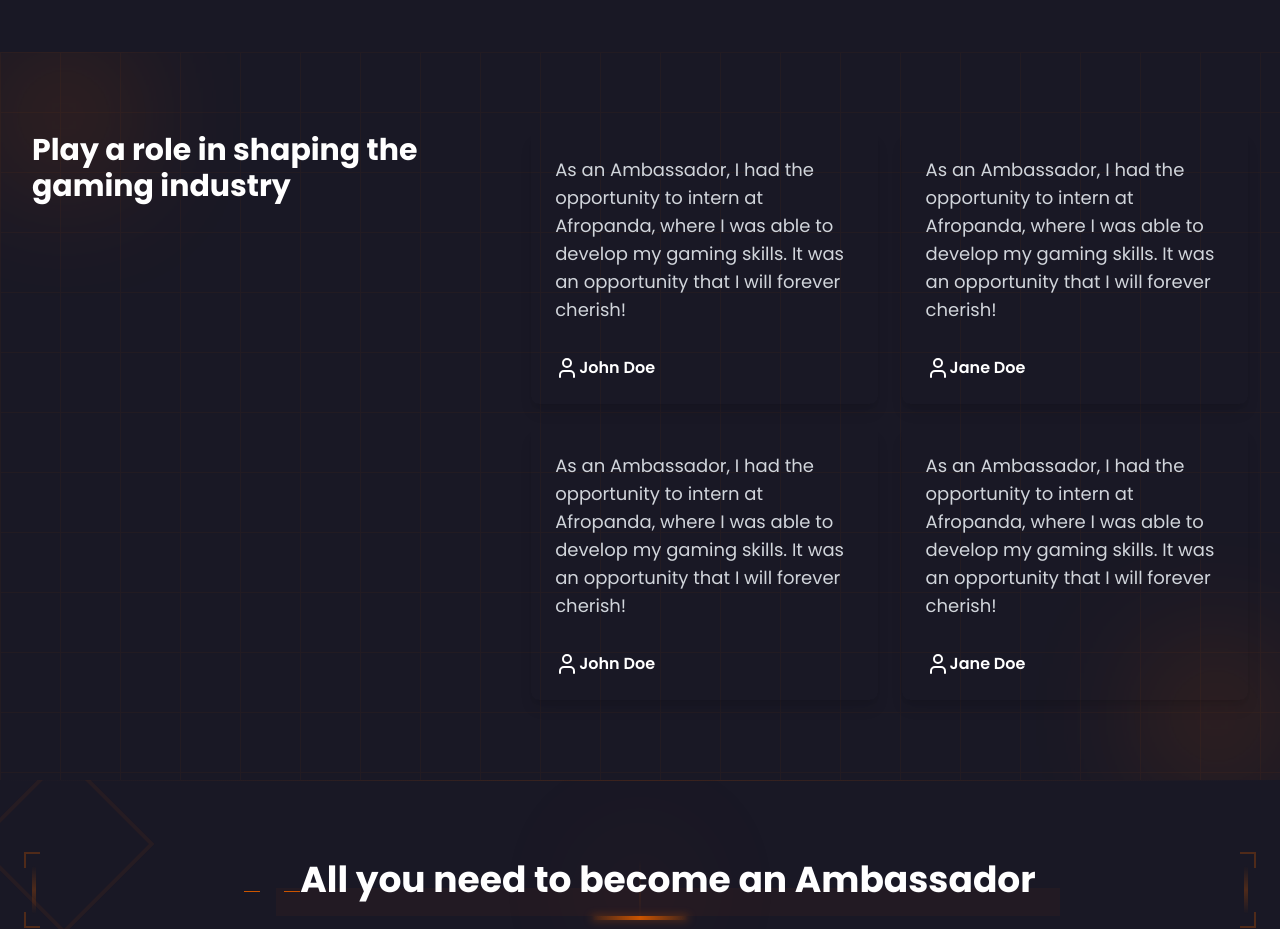
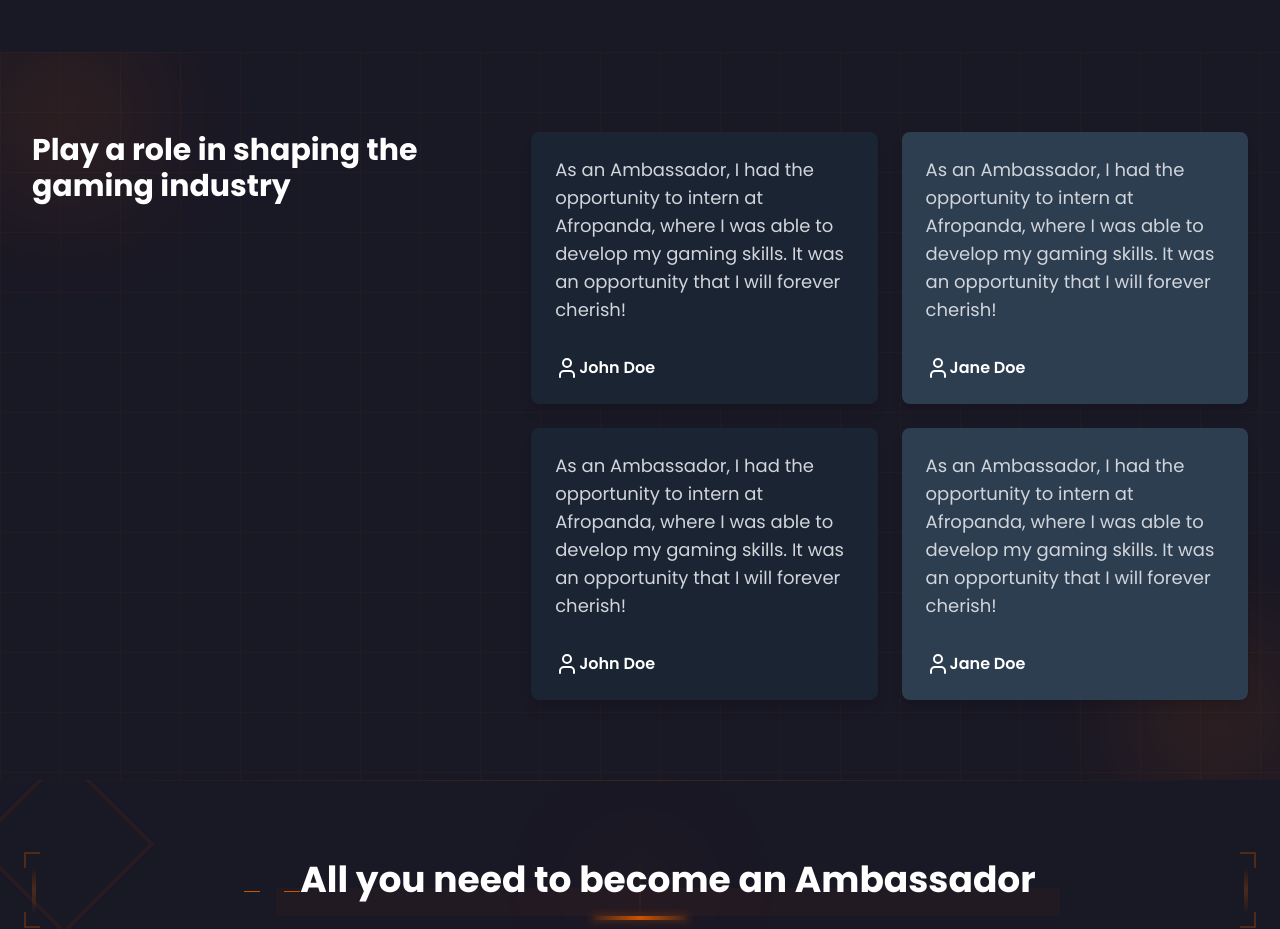
Before and after one commit to Afropanda-Esports/afropanda-website, a React (Vite) app: page /ambassador in a window 1280 px wide. Shown: the part 1140-2069 px from the top of the page. Built offline with nearby package versions, Linux system fonts and the light colour scheme.

Commit message:
🚀 Modify background

```diff
--- a/src/components/Ambassador/Testimonial.tsx
+++ b/src/components/Ambassador/Testimonial.tsx
@@ -26,12 +26,14 @@
               Play a role in shaping the gaming industry
             </h2>
           </div>
-          {/* <div className="col-span-3"> */}
+
           <div className="md:col-span-3 grid grid-cols-1 sm:grid-cols-2 gap-6">
-            {testimonials.map((testimonial) => (
+            {testimonials.map((testimonial, index) => (
               <div
                 key={testimonial.id}
-                className={`bg-[${testimonial.bg}] rounded-lg p-6 shadow-lg space-y-8`}
+                className={`rounded-lg p-6 shadow-lg space-y-8 ${
+                  index % 2 === 0 ? "bg-[#1B2432]" : "bg-[#2C3E50]"
+                }`}
               >
                 <p className="text-gray-300 text-lg">
                   {testimonial.testimonial}
--- a/src/constant/index.ts
+++ b/src/constant/index.ts
@@ -263,25 +263,24 @@
     id: 1,
     name: "John Doe",
     testimonial: "As an Ambassador, I had the opportunity to intern at Afropanda, where I was able to develop my gaming skills. It was an opportunity that I will forever cherish!",
-    // bg: "#FFE6A9"
-    bg: "#1B2432"
+
   },
   {
     id: 2,
     name: "Jane Doe",
     testimonial: "As an Ambassador, I had the opportunity to intern at Afropanda, where I was able to develop my gaming skills. It was an opportunity that I will forever cherish!",
-    bg: "#2C3E50"
+
   },
   {
     id: 3,
     name: "John Doe",
     testimonial: "As an Ambassador, I had the opportunity to intern at Afropanda, where I was able to develop my gaming skills. It was an opportunity that I will forever cherish!",
-    bg: "#2C3E50"
+
   },
   {
     id: 4,
     name: "Jane Doe",
     testimonial: "As an Ambassador, I had the opportunity to intern at Afropanda, where I was able to develop my gaming skills. It was an opportunity that I will forever cherish!",
-    bg: "#1B2432"
+
   },
 ]
```
